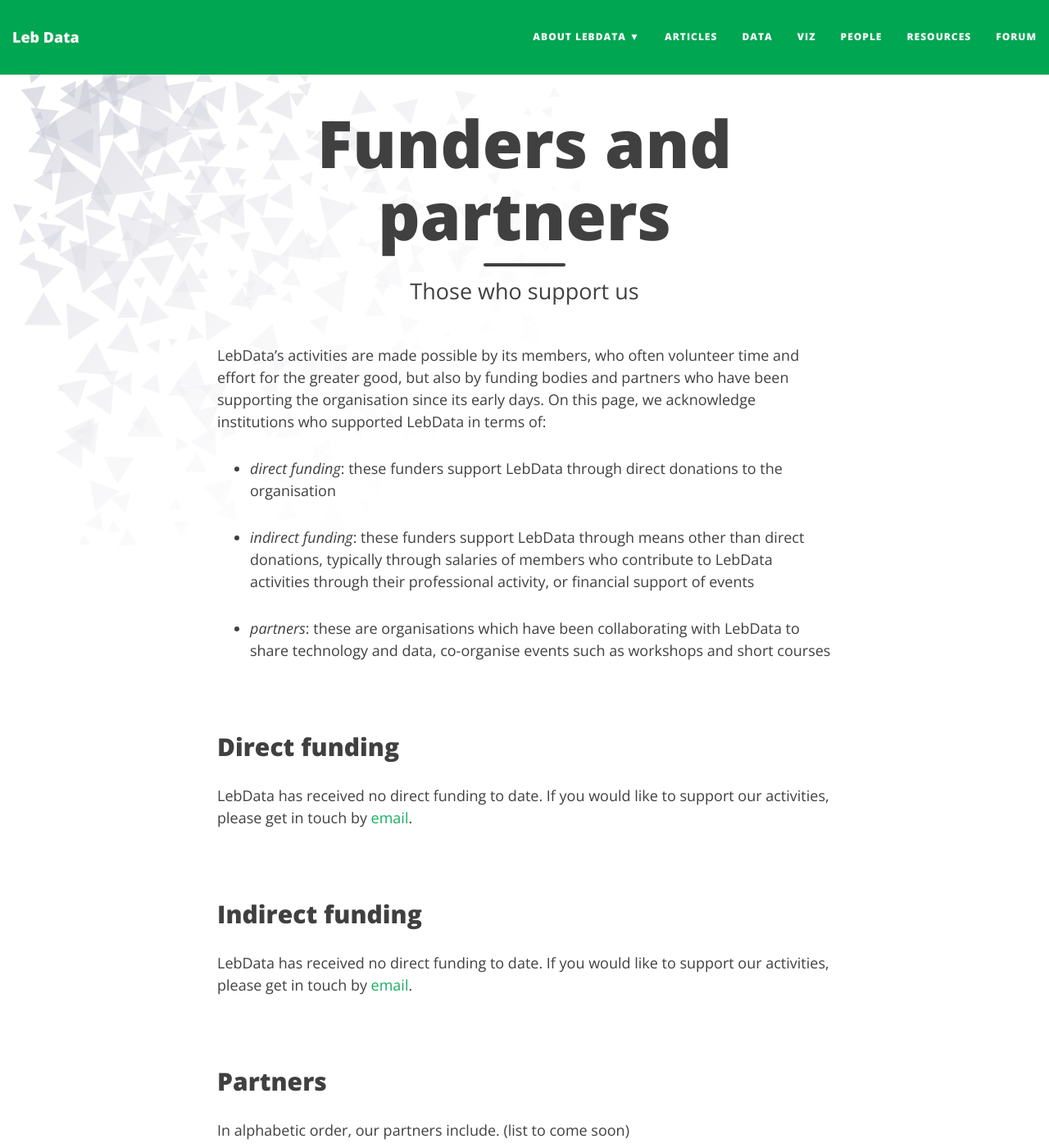
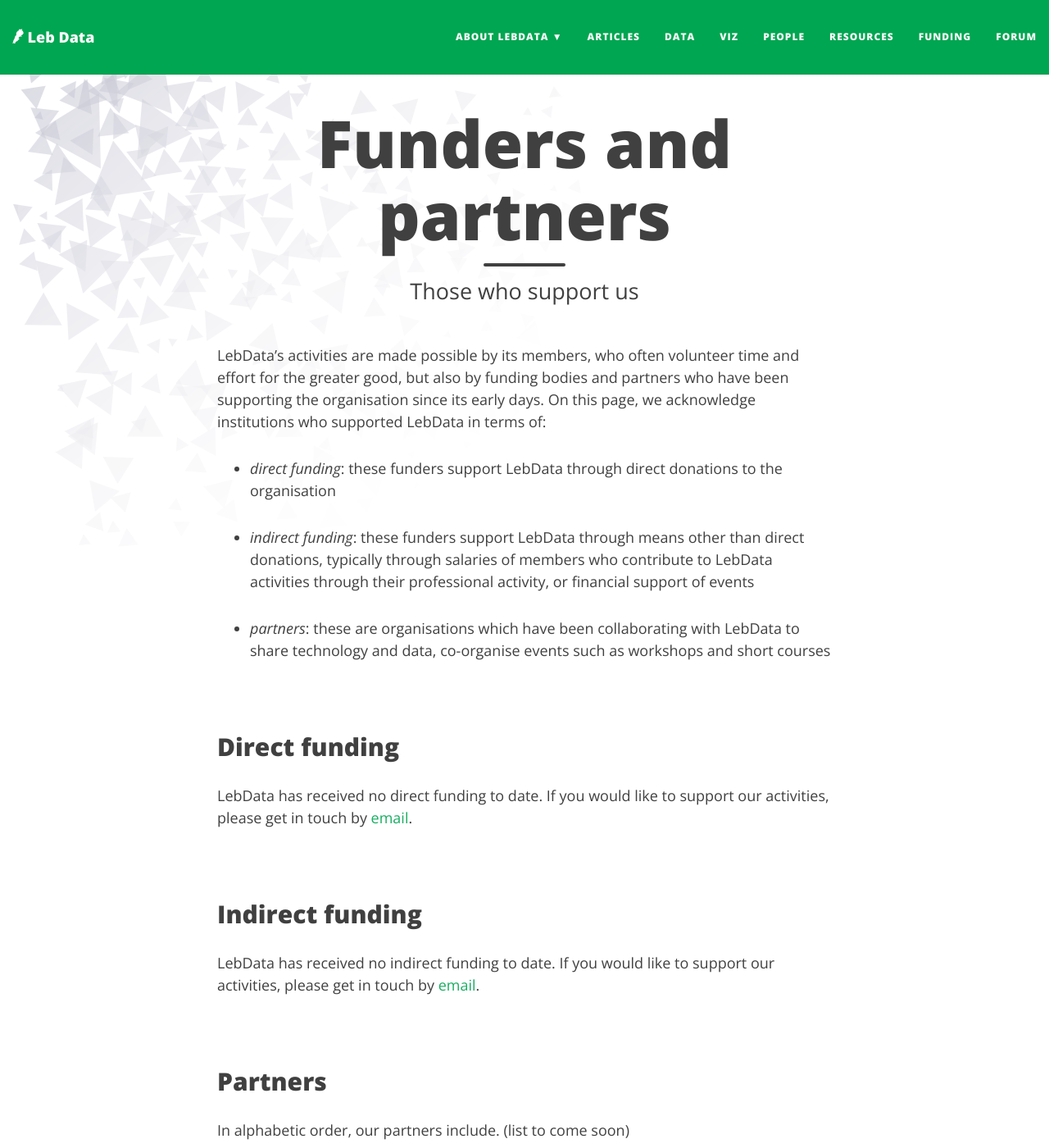
Before and after one commit to alitarraf/lebdata, a Jekyll site: the page built from funding.md, in a window 1280 px wide and 1400 px high. Shown: the whole window at 82% size. Built offline with Jekyll 4.4.1, drawn with Linux system fonts in a browser that asks for light colours; nearby versions of some CDN libraries.

Commit message:
added leb icon white navbar as a font

```diff
--- a/_config.yml
+++ b/_config.yml
@@ -18,9 +18,9 @@ navbar-links:
   Viz: "viz"
   People: "people"
   Resources: "resources"
+  Funding: "funding"
   Forum: "forum"
 #  Events: "events"
-#  Funding: "funding"
 #  Projects: "projects"
 
 # Change all these values or delete the ones you don't want (these appear in the footer).
@@ -60,6 +60,7 @@ highlighter: rouge
 permalink: /:year-:month-:day-:title/
 paginate: 5
 paginate_path: "/blog/page:num/"
+avatar: "/favicon.png"
 
 kramdown:
   input: GFM
@@ -79,7 +80,7 @@ defaults:
       path: "" # all files
     values:
       layout: "page"
-      show-avatar: true
+      show-avatar: false
 
 # Exclude these files from production site
 exclude:
--- a/_includes/head.html
+++ b/_includes/head.html
@@ -2,6 +2,7 @@
   <meta charset="utf-8" />
   <meta http-equiv="X-UA-Compatible" content="IE=edge">
   <meta name="viewport" content="width=device-width, initial-scale=1.0, maximum-scale=1.0">
+  <link rel='shortcut icon' type='image/x-icon' href='favicon.ico' />
 
   <title>{% if page.title %}{{ page.title }}{% else %}{{ site.title }}{% endif %}</title>
 
--- a/_includes/nav.html
+++ b/_includes/nav.html
@@ -7,7 +7,8 @@
         <span class="icon-bar"></span>
         <span class="icon-bar"></span>
       </button>
-      <a class="navbar-brand" href="{{ site.url }}">{{ site.title }}</a>
+      <a class="navbar-brand" href="{{ site.url }}"> <span class="icon-lebicon1"></span> {{ site.title }}</a>
+      <!-- <a class="navbar-brand" href="{{ site.url }}"><img src="favicon.ico"></a> -->
     </div>
 
     <div class="collapse navbar-collapse" id="main-navbar">
--- a/_layouts/base.html
+++ b/_layouts/base.html
@@ -4,6 +4,7 @@ common-css:
   - "/css/bootstrap-social.css"
   - "/css/main.css"
   - "/css/lebdata.css"
+  - "/css/fonts.css"
 common-ext-css:
   - "//maxcdn.bootstrapcdn.com/font-awesome/4.5.0/css/font-awesome.min.css"
 common-googlefonts:
--- /dev/null
+++ b/css/fonts.css
@@ -0,0 +1,31 @@
+@font-face {
+  font-family: 'icomoon';
+  src:  url('fonts/icomoon.eot?vpof38');
+  src:  url('fonts/icomoon.eot?vpof38#iefix') format('embedded-opentype'),
+    url('fonts/icomoon.ttf?vpof38') format('truetype'),
+    url('fonts/icomoon.woff?vpof38') format('woff'),
+    url('fonts/icomoon.svg?vpof38#icomoon') format('svg');
+  font-weight: normal;
+  font-style: normal;
+  font-display: block;
+}
+
+[class^="icon-"], [class*=" icon-"] {
+  /* use !important to prevent issues with browser extensions that change fonts */
+  font-family: 'icomoon' !important;
+  speak: none;
+  font-style: normal;
+  font-weight: normal;
+  font-variant: normal;
+  text-transform: none;
+  line-height: 1;
+
+  /* Better Font Rendering =========== */
+  -webkit-font-smoothing: antialiased;
+  -moz-osx-font-smoothing: grayscale;
+}
+
+.icon-lebicon1:before {
+  content: "\e900";
+  color: #ffffff;
+}
--- a/funding.md
+++ b/funding.md
@@ -20,7 +20,6 @@ acknowledge institutions who supported LebData in terms of:
   to share technology and data, co-organise events such as workshops and short courses
 
 
-
 <br>
 
 ## Direct funding
@@ -33,7 +32,7 @@ activities, please get in touch by [email](mailto:lebdata1948@gmail.com).
 
 ## Indirect funding
 
-LebData has received no direct funding to date. If you would like to support our
+LebData has received no indirect funding to date. If you would like to support our
 activities, please get in touch by [email](mailto:lebdata1948@gmail.com).
 
 <br>
```
Also changed, not shown: people.md (+22 -14 lines), css/fonts/icomoon.ttf (added), css/fonts/icomoon.woff (added), favicon.ico (added), 2 other files.
